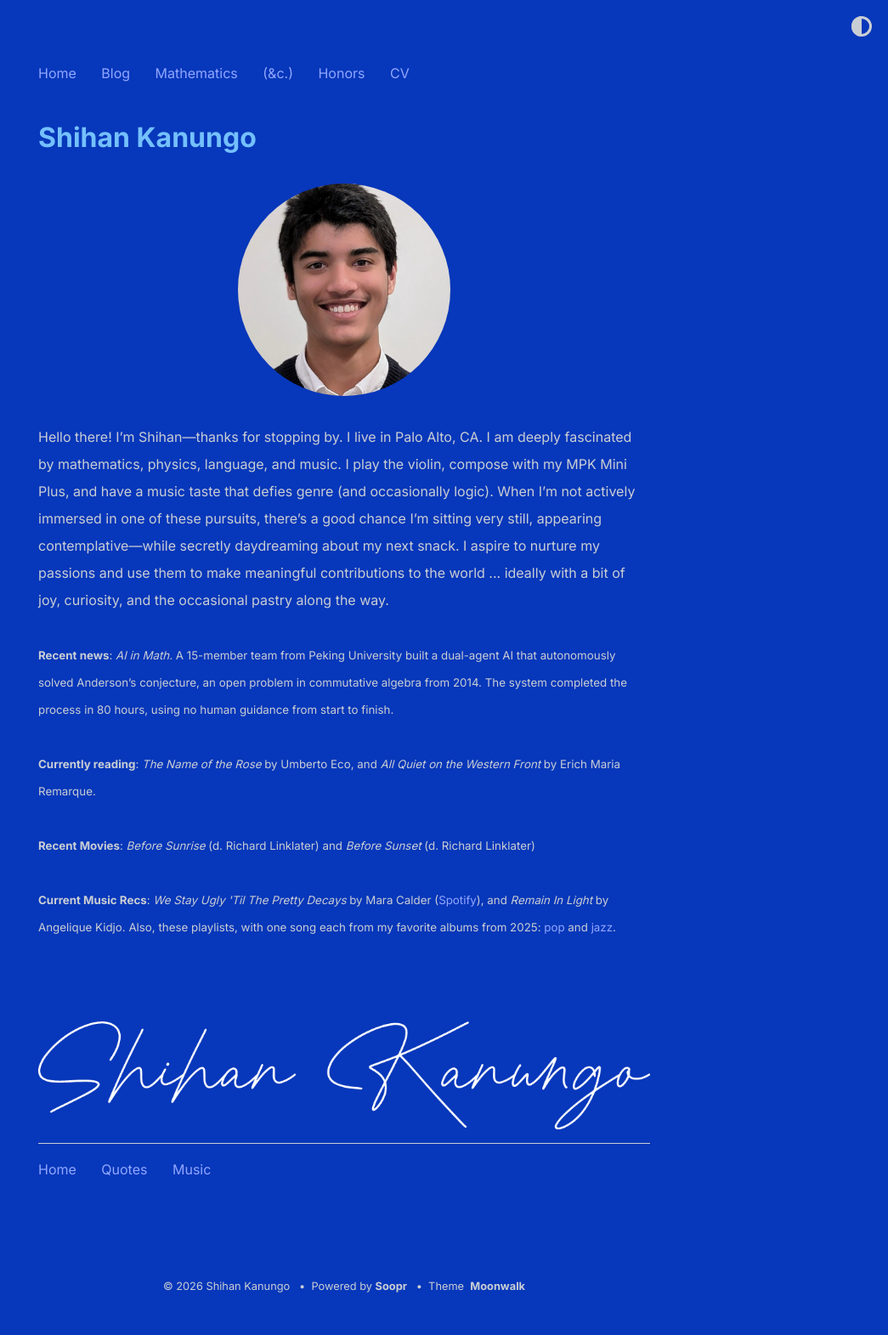
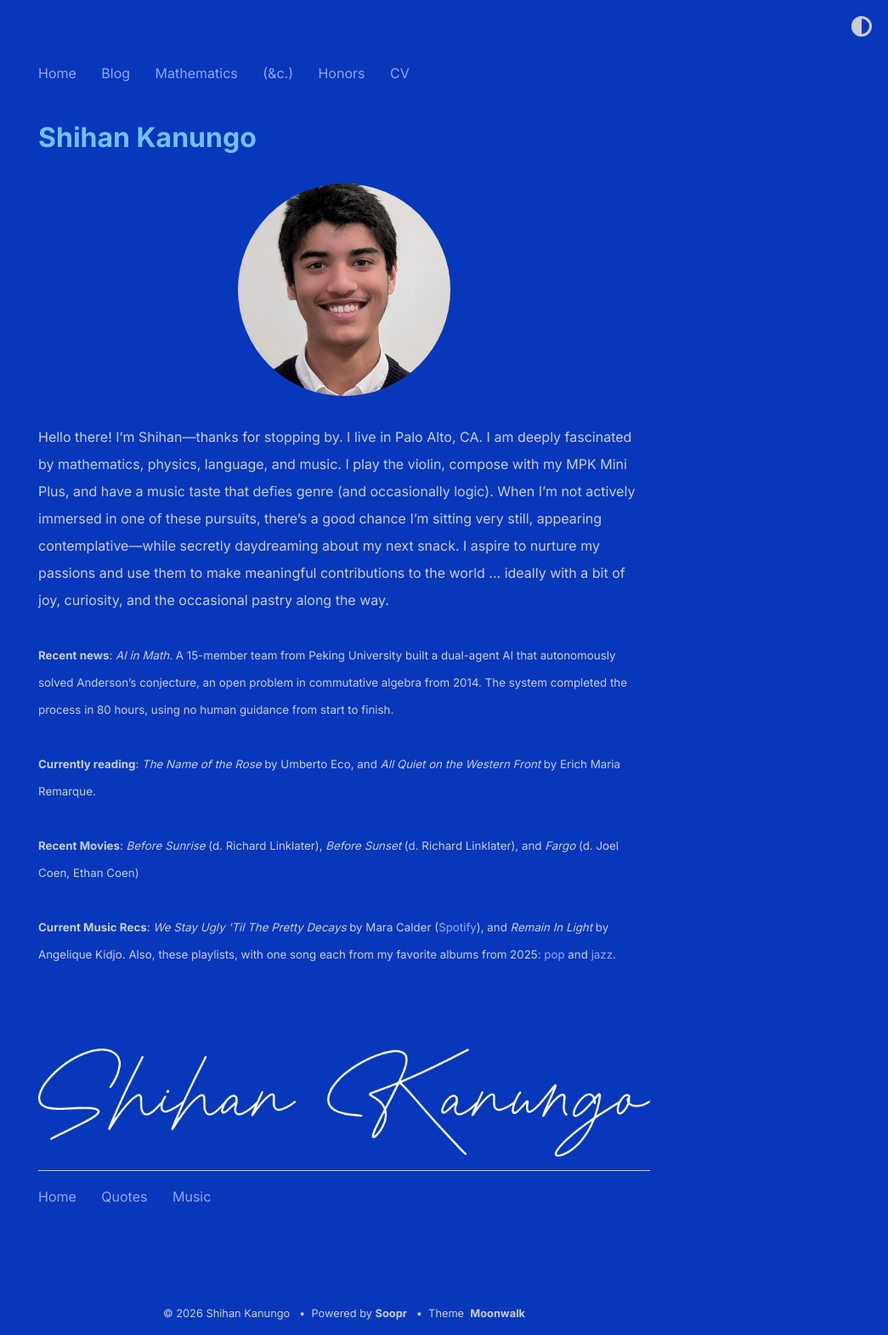
Before and after one commit to shihankanungo/shihankanungo.github.io, a Jekyll site: the page built from index.md, in a window 1280 px wide. Shown: the whole page at 85% size, without its empty margins (235-1280 px from the left). Built offline with Jekyll 4.4.1, drawn with Linux system fonts in a browser that asks for light colours; before the commit the page ends 1539 px from its top, so only the background shows below that.

Commit message:
Update _config.yml

```diff
--- a/_config.yml
+++ b/_config.yml
@@ -10,7 +10,7 @@
           <br /><br />
           <small><b>Currently reading</b>: <i>The Name of the Rose</i> by Umberto Eco,  and <i>All Quiet on the Western Front</i> by Erich Maria Remarque.</small>
           <br /><br />
-          <small><b>Recent Movies</b>: <i>Before Sunrise</i> (d. Richard Linklater) and <i>Before Sunset</i> (d. Richard Linklater)</small>
+          <small><b>Recent Movies</b>: <i>Before Sunrise</i> (d. Richard Linklater), <i>Before Sunset</i> (d. Richard Linklater), and <i>Fargo</i> (d. Joel Coen, Ethan Coen)</small>
           <br /><br />
           <small><b>Current Music Recs</b>: <i>We Stay Ugly 'Til The Pretty Decays</i> by Mara Calder (<a href="https://open.spotify.com/album/2pacOfhvZZHtuYZJnJrwg8?si=9Am8PVTjSkuYAoIyD-RNSQ">Spotify</a>), and <i>Remain In Light</i> by Angelique Kidjo. Also, these playlists, with one song each from my favorite albums from 2025: <a href="https://open.spotify.com/playlist/0b6ipXilq8yItCkbfxZRbl?si=022493cba1c64e71">pop</a> and <a href="https://open.spotify.com/playlist/2iO14usuhKlftJvaT3AK0R?si=7f8887dec02c4fed">jazz</a>. </small>
           <br /><br /><br /><br />
```
